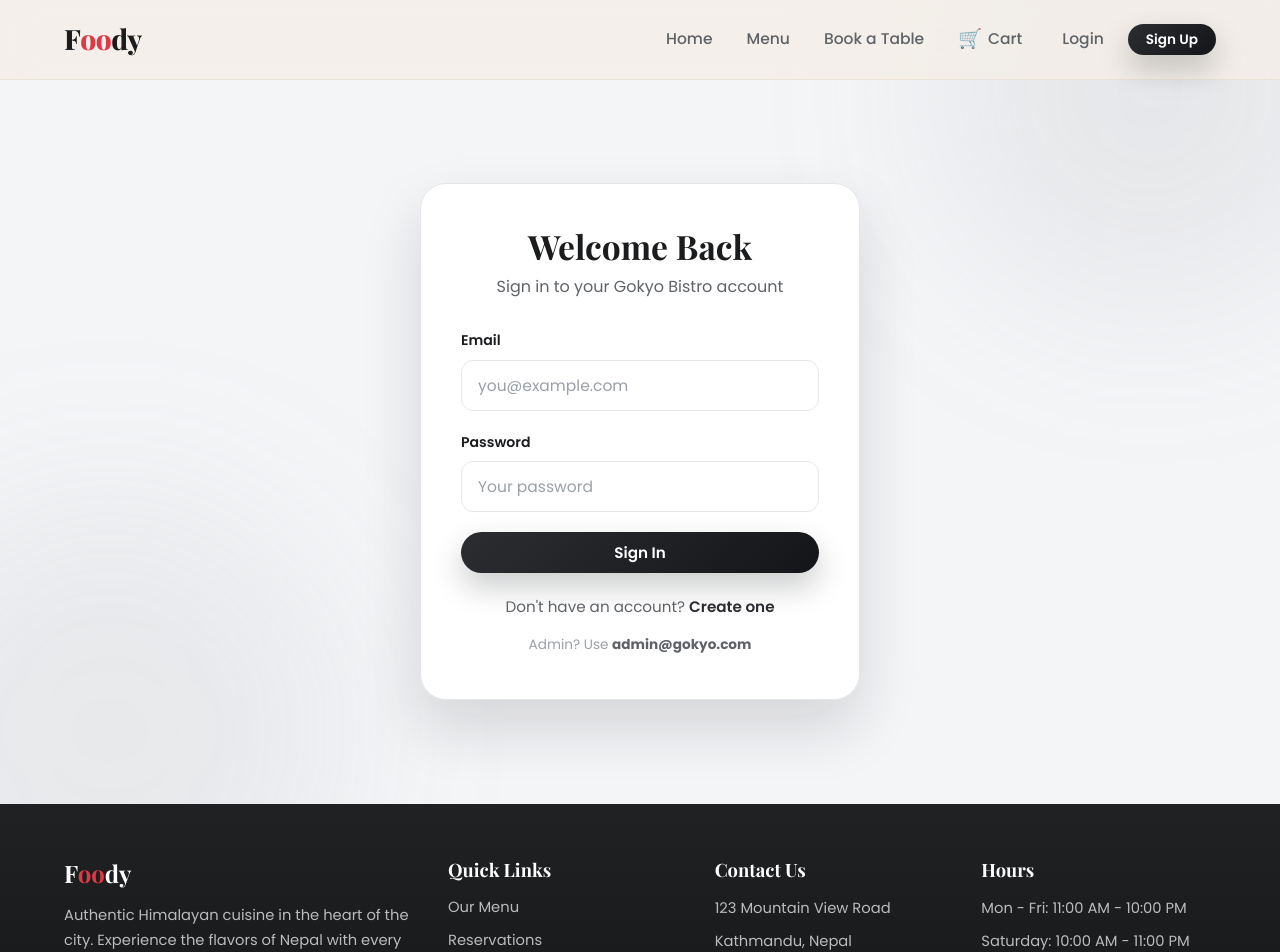
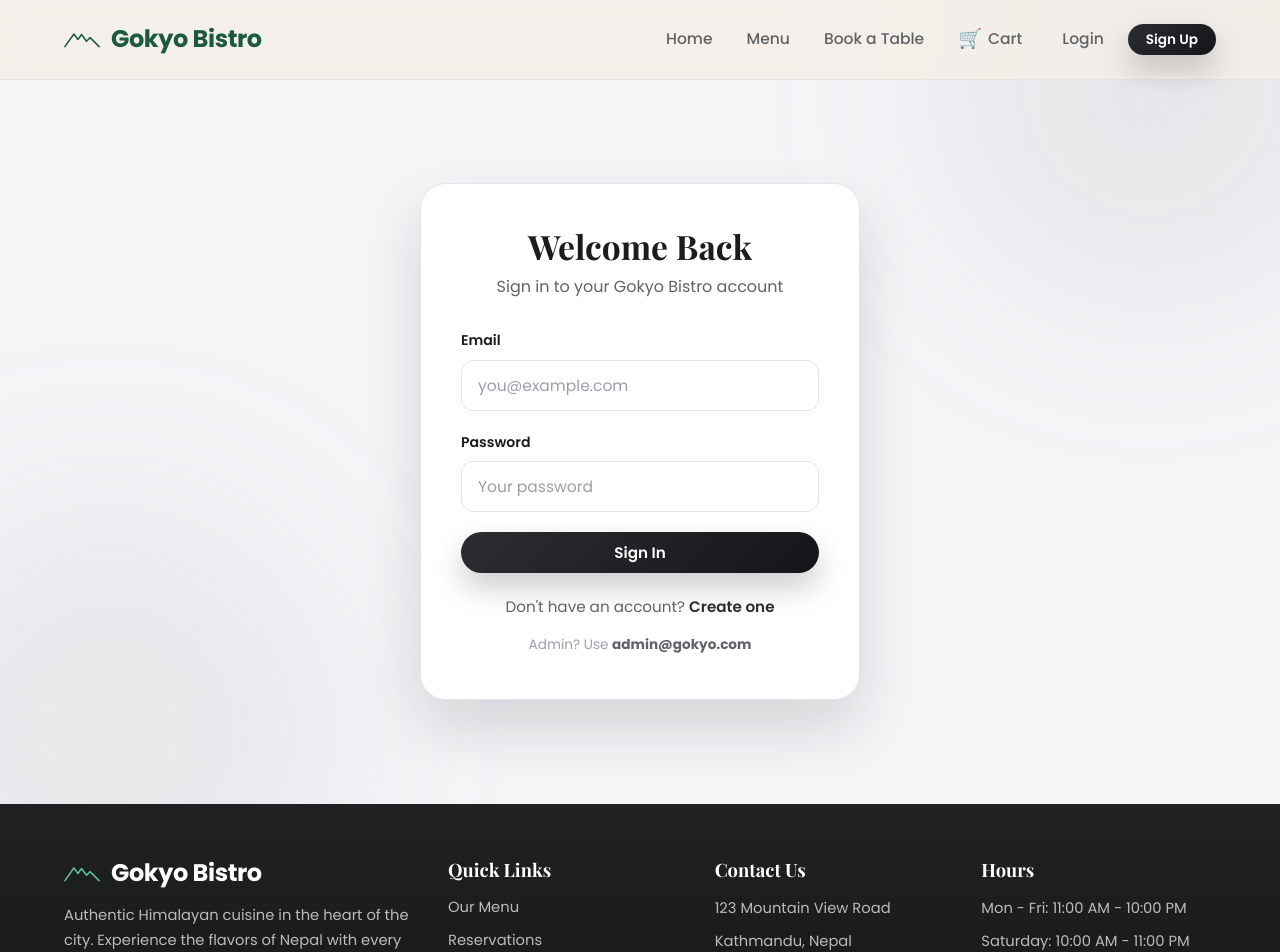
Before and after one commit to kobitgrg2418/Retro, a React (Vite) app in the folder packages/client/: page /login in a window 1280 px wide. Shown: the top 952 px of the page. Built offline with nearby package versions, Linux system fonts and the light colour scheme; a web font is replaced by a local one.

Commit message:
update on logo

```diff
--- a/packages/client/src/components/Footer.tsx
+++ b/packages/client/src/components/Footer.tsx
@@ -5,7 +5,19 @@ export default function Footer() {
     <footer className="footer">
       <div className="footer-container">
         <div className="footer-section">
-          <h3 className="footer-heading">F<span className="brand-accent">oo</span>dy</h3>
+          <h3 className="footer-heading footer-brand">
+            <svg className="brand-mountain" viewBox="0 0 80 40" aria-hidden="true">
+              <path
+                d="M2 37 L22 9 L31 21 L39 10 L50 25 L58 17 L78 37"
+                fill="none"
+                stroke="currentColor"
+                strokeWidth="3.4"
+                strokeLinecap="round"
+                strokeLinejoin="round"
+              />
+            </svg>
+            Gokyo Bistro
+          </h3>
           <p className="footer-text">
             Authentic Himalayan cuisine in the heart of the city.
             Experience the flavors of Nepal with every bite.
--- a/packages/client/src/components/Navbar.tsx
+++ b/packages/client/src/components/Navbar.tsx
@@ -21,7 +21,17 @@ export default function Navbar() {
     <nav className="navbar">
       <div className="navbar-container">
         <Link to="/" className="navbar-brand" onClick={close}>
-          F<span className="brand-accent">oo</span>dy
+          <svg className="brand-mountain" viewBox="0 0 80 40" aria-hidden="true">
+            <path
+              d="M2 37 L22 9 L31 21 L39 10 L50 25 L58 17 L78 37"
+              fill="none"
+              stroke="currentColor"
+              strokeWidth="3.4"
+              strokeLinecap="round"
+              strokeLinejoin="round"
+            />
+          </svg>
+          <span className="brand-name">Gokyo Bistro</span>
         </Link>
 
         <button
--- a/packages/client/src/styles/global.css
+++ b/packages/client/src/styles/global.css
@@ -26,6 +26,7 @@
   --green-soft: #eceef0;
   --blue: #5f6368;
   --blue-soft: #eef0f2;
+  --brand-green: #1b5a41;    /* logo mountain + wordmark */
 
   /* lines / shadows */
   --line: #e4e6e9;
@@ -147,18 +148,19 @@ body::after { width: 460px; height: 460px; bottom: -160px; left: -120px; backgro
   justify-content: space-between;
   gap: 24px;
 }
+/* Gokyo Bistro wordmark — green mountain mark */
 .navbar-brand {
   display: inline-flex;
   align-items: center;
-  font-family: var(--serif);
-  font-weight: 800;
-  font-size: 1.75rem;
-  color: var(--ink);
-  letter-spacing: -0.5px;
+  gap: 11px;
+  font-family: var(--sans);
+  font-weight: 700;
+  font-size: 1.5rem;
+  color: var(--brand-green);
+  letter-spacing: -0.4px;
 }
-.brand-icon { color: var(--primary); font-size: 1.2rem; }
-/* "Foody" wordmark — signature red double-o */
-.brand-accent { color: #e23744; }
+.brand-mountain { width: 36px; height: 18px; color: var(--brand-green); flex-shrink: 0; }
+.brand-name { line-height: 1; }
 
 .navbar-menu { display: flex; align-items: center; gap: 6px; }
 
@@ -546,9 +548,26 @@ body::after { width: 460px; height: 460px; bottom: -160px; left: -120px; backgro
 }
 .menu-card:hover { transform: translateY(-8px); box-shadow: var(--shadow-lg); }
 .menu-card-link { display: block; color: inherit; }
-.menu-card-image { position: relative; height: 190px; overflow: hidden; background: var(--surface-2); }
-.menu-card-img { width: 100%; height: 100%; object-fit: cover; transition: transform 0.5s var(--ease); }
-.menu-card:hover .menu-card-img { transform: scale(1.08); }
+.menu-card-image {
+  position: relative;
+  height: 220px;
+  background: #ffffff;
+  display: flex;
+  align-items: center;
+  justify-content: center;
+  padding: 22px;
+}
+.menu-card-img {
+  width: 176px;
+  height: 176px;
+  border-radius: 50%;
+  object-fit: cover;
+  background: #fff;
+  border: 5px solid #fff;
+  box-shadow: 0 12px 26px rgba(20, 22, 26, 0.14), 0 0 0 1px var(--line);
+  transition: transform 0.45s var(--ease);
+}
+.menu-card:hover .menu-card-img { transform: rotate(6deg) scale(1.05); }
 .menu-card-body { padding: 18px 20px 8px; }
 .menu-card-name { font-size: 1.2rem; margin-bottom: 8px; }
 .menu-card-price { font-family: var(--serif); font-weight: 800; font-size: 1.3rem; color: var(--primary); margin-top: 8px; }
@@ -591,12 +610,23 @@ body::after { width: 460px; height: 460px; bottom: -160px; left: -120px; backgro
 .item-detail-image {
   position: relative;
   border-radius: var(--radius-lg);
-  overflow: hidden;
   aspect-ratio: 1;
-  box-shadow: var(--shadow-md);
-  background: var(--surface-2);
+  background: #ffffff;
+  box-shadow: var(--shadow-sm);
+  border: 1px solid var(--line);
+  display: flex;
+  align-items: center;
+  justify-content: center;
+  padding: 8%;
 }
-.item-detail-img { width: 100%; height: 100%; object-fit: cover; }
+.item-detail-img {
+  width: 84%;
+  height: 84%;
+  border-radius: 50%;
+  object-fit: cover;
+  border: 8px solid #fff;
+  box-shadow: 0 20px 44px rgba(20, 22, 26, 0.18), 0 0 0 1px var(--line);
+}
 .item-detail-emoji { font-size: 7rem; display: flex; align-items: center; justify-content: center; height: 100%; }
 .item-detail-name { font-size: clamp(2rem, 4vw, 2.8rem); margin: 14px 0; }
 .item-detail-price { font-family: var(--serif); font-weight: 800; font-size: 2rem; color: var(--primary); margin: 18px 0; }
@@ -931,6 +961,8 @@ body::after { width: 460px; height: 460px; bottom: -160px; left: -120px; backgro
 .footer-container { max-width: var(--container); margin: 0 auto; padding: 56px 24px 30px; display: grid; grid-template-columns: 1.5fr 1fr 1fr 1fr; gap: 32px; }
 .footer-heading { color: #fff; font-size: 1.15rem; margin-bottom: 16px; }
 .footer-section h3.footer-heading { font-size: 1.5rem; color: #fff; }
+.footer-brand { display: inline-flex; align-items: center; gap: 11px; font-family: var(--sans); font-weight: 700; letter-spacing: -0.4px; }
+.footer-brand .brand-mountain { width: 36px; height: 18px; color: #5cc295; flex-shrink: 0; }
 .footer-text { font-size: 0.92rem; margin-bottom: 8px; line-height: 1.7; }
 .footer-link { display: block; font-size: 0.92rem; margin-bottom: 9px; transition: color 0.2s, padding-left 0.2s; }
 .footer-link:hover { color: var(--primary); padding-left: 4px; }
```
